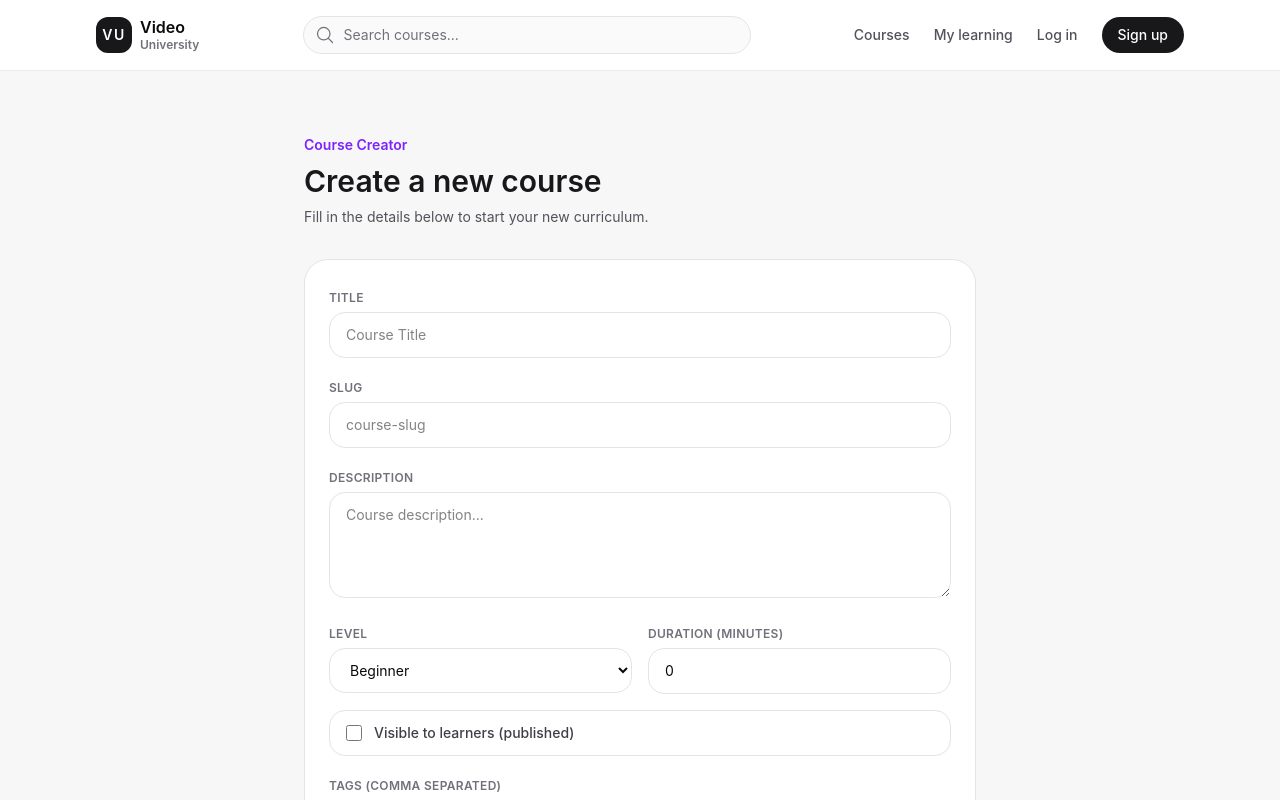
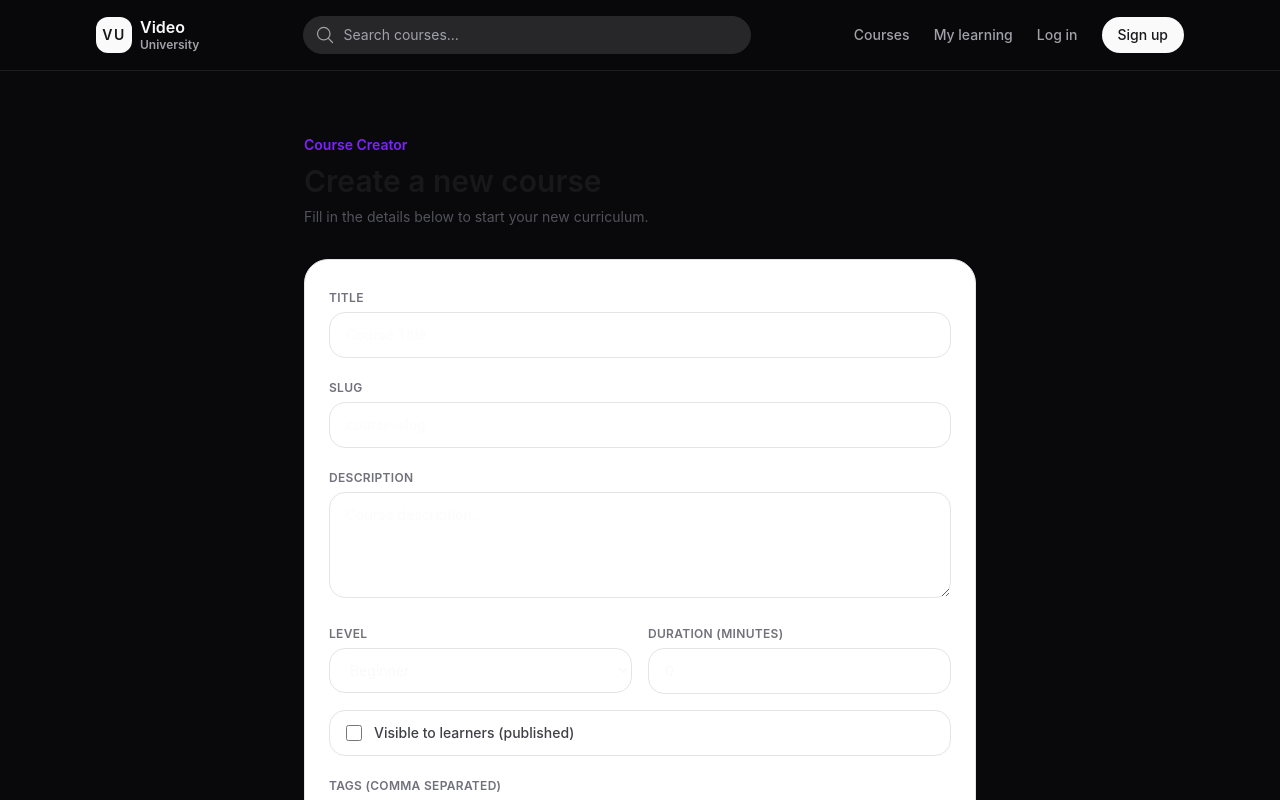
Before and after one commit to chikaharo/vid-learning-fe, a Next.js app: page /dashboard/courses/create in a window 1280 px wide. Shown: the top 800 px of the page. Built offline with nearby package versions, Linux system fonts and the light colour scheme; no server answers.

Commit message:
feat: dark theme

```diff
--- a/app/globals.css
+++ b/app/globals.css
@@ -1,13 +1,67 @@
 @import "tailwindcss";
 
 :root {
-  --background: #f7f7f8;
-  --foreground: #0a0a0a;
+  /* Dark Theme Palette (Zinc) */
+  --background: #09090b; /* zinc-950 */
+  --foreground: #fafafa; /* zinc-50 */
+
+  --card: #09090b; /* zinc-950 */
+  --card-foreground: #fafafa; /* zinc-50 */
+
+  --popover: #09090b; /* zinc-950 */
+  --popover-foreground: #fafafa; /* zinc-50 */
+
+  --primary: #fafafa; /* zinc-50 */
+  --primary-foreground: #18181b; /* zinc-900 */
+
+  --secondary: #27272a; /* zinc-800 */
+  --secondary-foreground: #fafafa; /* zinc-50 */
+
+  --muted: #27272a; /* zinc-800 */
+  --muted-foreground: #a1a1aa; /* zinc-400 */
+
+  --accent: #27272a; /* zinc-800 */
+  --accent-foreground: #fafafa; /* zinc-50 */
+
+  --destructive: #7f1d1d; /* red-900 */
+  --destructive-foreground: #fafafa; /* zinc-50 */
+
+  --border: #27272a; /* zinc-800 */
+  --input: #27272a; /* zinc-800 */
+  --ring: #d4d4d8; /* zinc-300 */
+
+  --radius: 0.5rem;
 }
 
 @theme inline {
   --color-background: var(--background);
   --color-foreground: var(--foreground);
+
+  --color-card: var(--card);
+  --color-card-foreground: var(--card-foreground);
+
+  --color-popover: var(--popover);
+  --color-popover-foreground: var(--popover-foreground);
+
+  --color-primary: var(--primary);
+  --color-primary-foreground: var(--primary-foreground);
+
+  --color-secondary: var(--secondary);
+  --color-secondary-foreground: var(--secondary-foreground);
+
+  --color-muted: var(--muted);
+  --color-muted-foreground: var(--muted-foreground);
+
+  --color-accent: var(--accent);
+  --color-accent-foreground: var(--accent-foreground);
+
+  --color-destructive: var(--destructive);
+  --color-destructive-foreground: var(--destructive-foreground);
+
+  --color-border: var(--border);
+  --color-input: var(--input);
+  --color-ring: var(--ring);
+
   --font-sans: "Inter", "Suisse Int'l", "Segoe UI", system-ui, sans-serif;
   --font-mono: "JetBrains Mono", "SFMono-Regular", Consolas, monospace;
 }
--- a/components/layout/site-footer.tsx
+++ b/components/layout/site-footer.tsx
@@ -1,14 +1,14 @@
 export function SiteFooter() {
   return (
-    <footer className="border-t border-zinc-200 bg-white">
-      <div className="mx-auto flex w-full max-w-6xl flex-col gap-4 px-6 py-10 text-sm text-zinc-600 lg:flex-row lg:items-center lg:justify-between lg:px-8">
+    <footer className="border-t border-border bg-background">
+      <div className="mx-auto flex w-full max-w-6xl flex-col gap-4 px-6 py-10 text-sm text-muted-foreground lg:flex-row lg:items-center lg:justify-between lg:px-8">
         <p>© {new Date().getFullYear()} Video Learning. Built with Next.js.</p>
         <div className="flex gap-4">
           <a
             href="https://nextjs.org/"
             target="_blank"
             rel="noreferrer"
-            className="transition hover:text-zinc-900"
+            className="transition hover:text-foreground"
           >
             Next.js
           </a>
@@ -16,7 +16,7 @@ export function SiteFooter() {
             href="https://tailwindcss.com/"
             target="_blank"
             rel="noreferrer"
-            className="transition hover:text-zinc-900"
+            className="transition hover:text-foreground"
           >
             Tailwind CSS
           </a>
@@ -24,7 +24,7 @@ export function SiteFooter() {
             href="https://github.com/"
             target="_blank"
             rel="noreferrer"
-            className="transition hover:text-zinc-900"
+            className="transition hover:text-foreground"
           >
             GitHub
           </a>
--- a/components/layout/site-header.tsx
+++ b/components/layout/site-header.tsx
@@ -79,40 +79,40 @@ export function SiteHeader() {
   }
 
   return (
-    <header className="sticky top-0 z-20 border-b border-zinc-200/70 bg-white/90 backdrop-blur">
+    <header className="sticky top-0 z-20 border-b border-border/70 bg-background/90 backdrop-blur">
       <div className="mx-auto flex w-full max-w-6xl items-center justify-between px-6 py-4 lg:px-8">
         <Link href="/" className="flex items-center gap-2 font-semibold">
-          <span className="flex h-9 w-9 items-center justify-center rounded-xl bg-zinc-900 text-sm uppercase tracking-widest text-white">
+          <span className="flex h-9 w-9 items-center justify-center rounded-xl bg-primary text-sm uppercase tracking-widest text-primary-foreground">
             VU
           </span>
           <div className="flex flex-col leading-tight">
             <span>Video</span>
-            <span className="text-xs text-zinc-500">University</span>
+            <span className="text-xs text-muted-foreground">University</span>
           </div>
         </Link>
         <form
           onSubmit={handleSearch}
           className="hidden md:flex flex-1 max-w-md mx-8"
         >
-          <div className="relative w-full text-zinc-500 focus-within:text-zinc-900">
+          <div className="relative w-full text-muted-foreground focus-within:text-foreground">
             <div className="pointer-events-none absolute inset-y-0 left-0 flex items-center pl-3">
               <MagnifyingGlassIcon className="h-5 w-5" aria-hidden="true" />
             </div>
             <input
               name="search"
               id="search"
-              className="block w-full rounded-full border border-zinc-200 bg-zinc-50 py-2 pl-10 pr-3 text-sm placeholder-zinc-500 focus:border-zinc-500 focus:bg-white focus:outline-none focus:ring-1 focus:ring-zinc-500 sm:text-sm"
+              className="block w-full rounded-full border border-border bg-muted py-2 pl-10 pr-3 text-sm placeholder-muted-foreground focus:border-ring focus:bg-background focus:outline-none focus:ring-1 focus:ring-ring sm:text-sm"
               placeholder="Search courses..."
               type="search"
             />
           </div>
         </form>
-        <nav className="hidden items-center gap-6 text-sm font-medium text-zinc-600 md:flex">
+          <nav className="hidden items-center gap-6 text-sm font-medium text-muted-foreground md:flex">
             {navigation.map((item) => (
               <Link
                 key={item.href}
                 href={item.href}
-              className="transition hover:text-zinc-900"
+                className="transition hover:text-foreground"
               >
                 {item.label}
               </Link>
@@ -120,7 +120,7 @@ export function SiteHeader() {
             {user && user.role === 'ADMIN' && (
               <Link
                 href="/admin/dashboard"
-              className="transition hover:text-zinc-900"
+                className="transition hover:text-foreground"
               >
                 Admin Portal
               </Link>
@@ -128,16 +128,16 @@ export function SiteHeader() {
             {user ? (
               <div className="flex items-center gap-4">
                 <div className="text-right">
-                <p className="text-xs uppercase tracking-wide text-zinc-400">
+                  <p className="text-xs uppercase tracking-wide text-muted-foreground">
                     Signed in
                   </p>
-                <p className="font-semibold text-zinc-900">
+                  <p className="font-semibold text-foreground">
                     {user.fullName ?? user.name ?? user.email}
                   </p>
                 </div>
                 <button
                   onClick={handleSignOut}
-                className="rounded-full border border-zinc-200 px-4 py-2 text-sm font-medium text-zinc-900 transition hover:border-zinc-900"
+                  className="rounded-full border border-border px-4 py-2 text-sm font-medium text-foreground transition hover:border-foreground"
                 >
                   Log out
                 </button>
@@ -146,13 +146,13 @@ export function SiteHeader() {
               <>
                 <Link
                   href="/login"
-                className="transition hover:text-zinc-900"
+                  className="transition hover:text-foreground"
                 >
                   Log in
                 </Link>
                 <Link
                   href="/register"
-                className="rounded-full bg-zinc-900 px-4 py-2 text-white transition hover:bg-zinc-800"
+                  className="rounded-full bg-primary px-4 py-2 text-primary-foreground transition hover:bg-primary/90"
                 >
                   Sign up
                 </Link>
@@ -162,12 +162,12 @@ export function SiteHeader() {
         <div className="flex items-center gap-3 md:hidden">
           {user ? (
             <>
-              <span className="text-sm font-semibold text-zinc-900">
+              <span className="text-sm font-semibold text-foreground">
                 {user.fullName ?? user.email}
               </span>
               <button
                 onClick={handleSignOut}
-                className="rounded-full border border-zinc-200 px-3 py-1 text-xs font-medium"
+                className="rounded-full border border-border px-3 py-1 text-xs font-medium text-foreground"
               >
                 Log out
               </button>
@@ -175,7 +175,7 @@ export function SiteHeader() {
           ) : (
             <Link
               href="/login"
-              className="rounded-full border border-zinc-200 px-4 py-1.5 text-sm font-medium"
+              className="rounded-full border border-border px-4 py-1.5 text-sm font-medium text-foreground"
             >
               Log in
             </Link>
```
Also changed, not shown: components/course/course-learning-panel.tsx (+58 -58 lines). Lines whose indentation alone changed are shown as unchanged.
